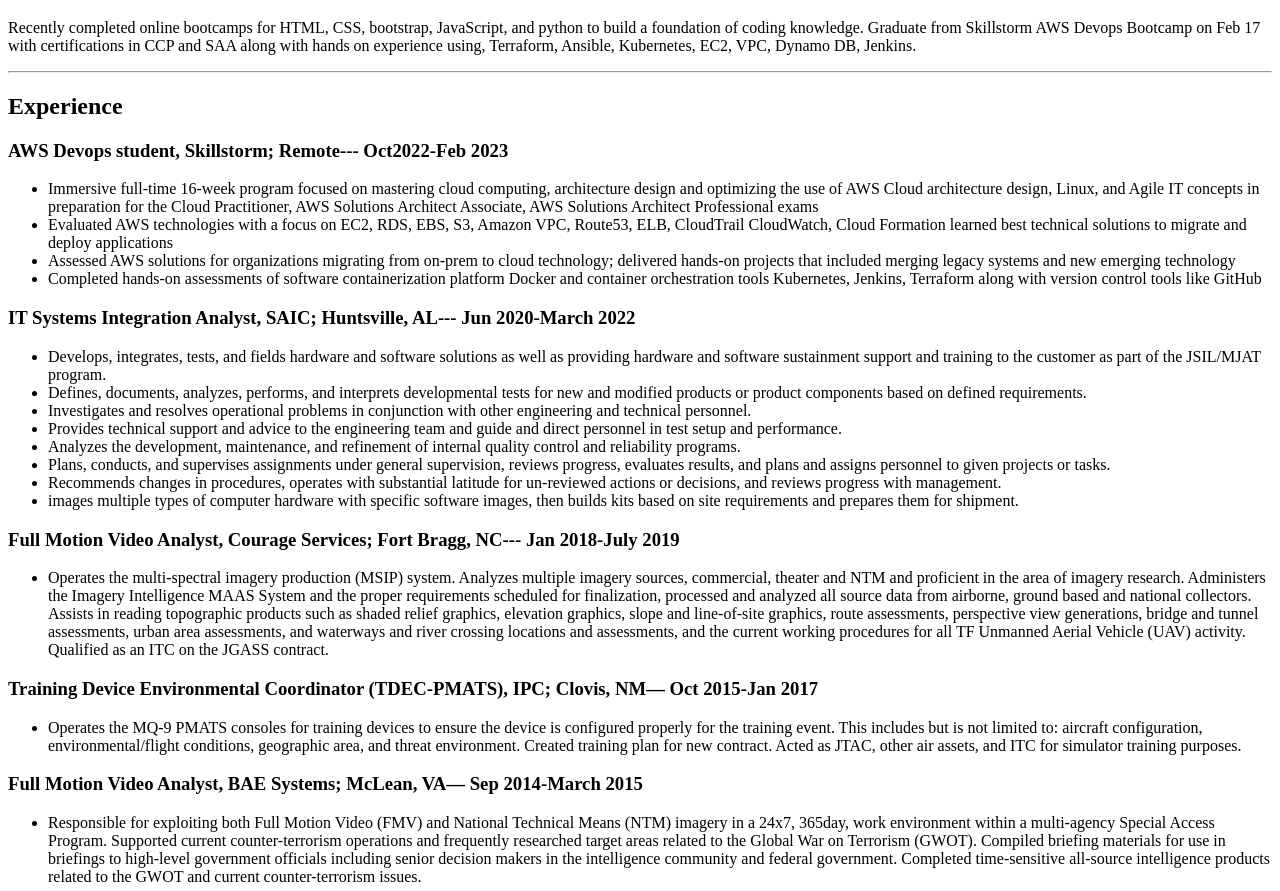
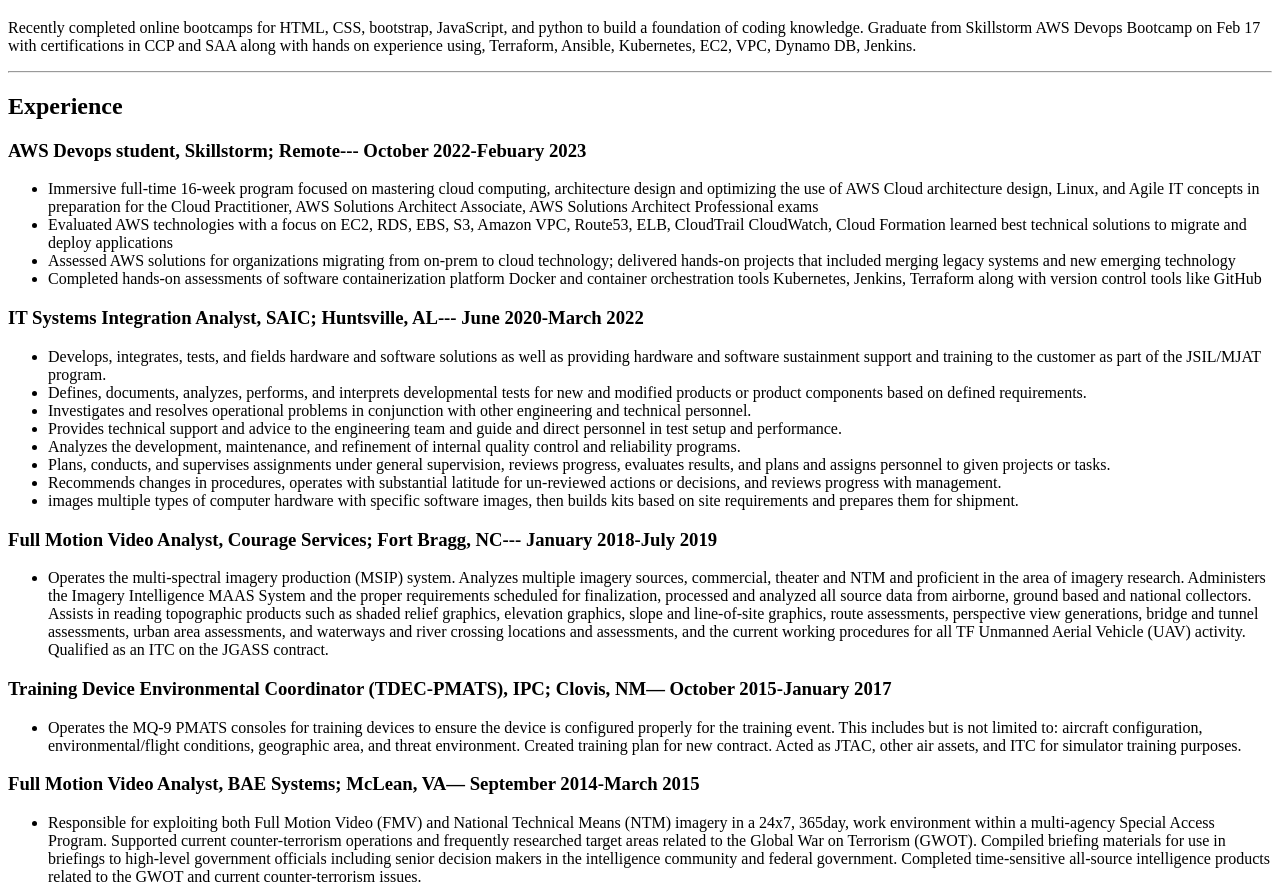
Before and after one commit to Kjdjr18/CV-Resume, a plain HTML site: page index.html in a window 1280 px wide. Shown: the part 61-952 px from the top of the page. Drawn offline with Linux system fonts and the light colour scheme.

Commit message:
Update index.html
Changed all months to full format

```diff
--- a/index.html
+++ b/index.html
@@ -14,7 +14,7 @@
     <hr>
     <h2>Experience</h2>
 
-    <h3>AWS Devops student, Skillstorm; Remote--- Oct2022-Feb 2023</h3>
+    <h3>AWS Devops student, Skillstorm; Remote--- October 2022-Febuary 2023</h3>
     <ul>
         <li>Immersive full-time 16-week program focused on mastering cloud computing, architecture design and optimizing
             the use of AWS Cloud architecture design, Linux, and Agile IT concepts in preparation for the Cloud
@@ -31,7 +31,7 @@
         </li>
     </ul>
 
-    <h3>IT Systems Integration Analyst, SAIC; Huntsville, AL--- Jun 2020-March 2022</h3>
+    <h3>IT Systems Integration Analyst, SAIC; Huntsville, AL--- June 2020-March 2022</h3>
 
     <ul>
         <li>
@@ -59,7 +59,7 @@
             and prepares them for shipment.</li>
     </ul>
 
-    <h3>Full Motion Video Analyst, Courage Services; Fort Bragg, NC--- Jan 2018-July 2019</h3>
+    <h3>Full Motion Video Analyst, Courage Services; Fort Bragg, NC--- January 2018-July 2019</h3>
 
     <ul>
         <li>Operates the multi-spectral imagery production (MSIP) system. Analyzes multiple imagery sources, commercial,
@@ -77,7 +77,7 @@
             Unmanned Aerial Vehicle (UAV) activity. Qualified as an ITC on the JGASS contract.</li>
     </ul>
 
-    <h3>Training Device Environmental Coordinator (TDEC-PMATS), IPC; Clovis, NM— Oct 2015-Jan 2017</h3>
+    <h3>Training Device Environmental Coordinator (TDEC-PMATS), IPC; Clovis, NM— October 2015-January 2017</h3>
 
     <ul>
         <li>
@@ -92,7 +92,7 @@
     </ul>
 
 
-    <h3>Full Motion Video Analyst, BAE Systems; McLean, VA— Sep 2014-March 2015</h3>
+    <h3>Full Motion Video Analyst, BAE Systems; McLean, VA— September 2014-March 2015</h3>
 
     <ul>
         <li> Responsible for exploiting both Full Motion Video (FMV) and National Technical Means (NTM) imagery in a
```
